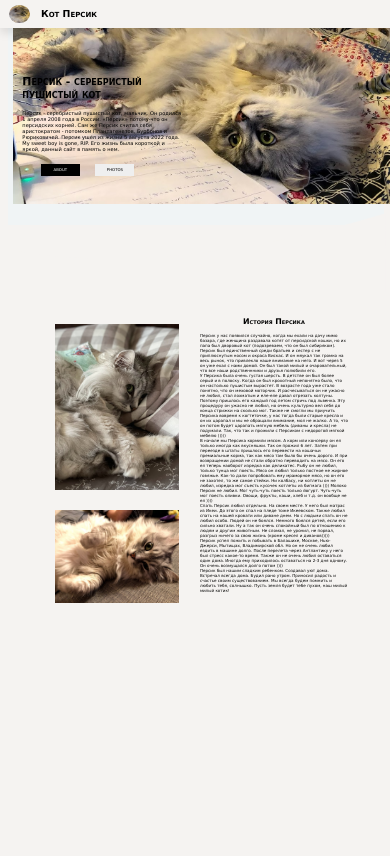
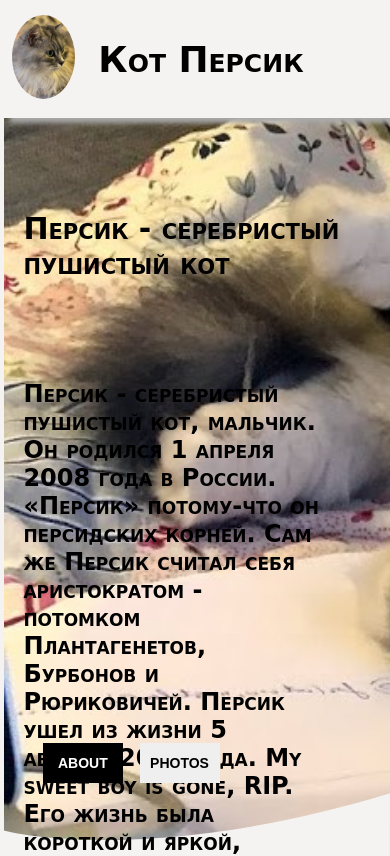
Before and after one commit to Katyi/Persik_project, a React (Create React App) app: page /Persik_project/album in a window 390 px wide. Shown: the top 856 px of the page. Built offline with nearby package versions, Linux system fonts and the light colour scheme.

Commit message:
made adaptive css

```diff
--- a/package.json
+++ b/package.json
@@ -14,6 +14,8 @@
   },
   "scripts": {
     "start": "react-scripts start",
+    "predeploy": "npm run build",
+    "deploy": "gh-pages -d build",
     "build": "react-scripts build",
     "test": "react-scripts test",
     "eject": "react-scripts eject"
@@ -37,6 +39,7 @@
     ]
   },
   "devDependencies": {
+    "gh-pages": "^4.0.0",
     "jest": "^27.5.1"
   }
 }
--- a/src/components/Container.jsx
+++ b/src/components/Container.jsx
@@ -8,7 +8,7 @@ import { useNavigate } from 'react-router-dom';
 const Container = () => {
   let navigate = useNavigate();
   return (
-    <div>
+    <div className='wrapper'>
       <div className="container">
         <div className="aboutPersik">
           <div className="textAboutPersik">
--- a/src/components/Navbar.jsx
+++ b/src/components/Navbar.jsx
@@ -4,11 +4,13 @@ import Myimage from '../images/Pers1.jpg'
 const Navbar = () => {
   return (
     <div className="headbox">
-      <img
-        className="picturesmall"
-        src={Myimage}
-        alt="Маленькое фото кота Персика"
-      />
+      <div className="headPicthure">
+        <img
+          className="picturesmall"
+          src={Myimage}
+          alt="Маленькое фото кота Персика"
+        />
+      </div>
       <div className="headName">
         <h1>Кот Персик</h1>
       </div>
--- a/src/styles/App.css
+++ b/src/styles/App.css
@@ -1,276 +1,395 @@
 body {
-  margin: 1;
+  margin: 0px 0px 0px 0px;
+  display: flex;
+  flex-direction: column;
   background-color: #f5f3f1;
-}
-
-.headbox {
-  background-color: #f5f3f1;
-  background-position: center center;
-  border: 1px solid transparent;
-  box-shadow: 0px 5px 10px 0px rgba(0,0,0,0.1);
-  top: 0;
-  left: 0;
-  width: 100%;
-  position: fixed;
-  z-index: 9999;
-  display: table;
-  vertical-align: middle;
-}
-
-.picturesmall {
-  position: absolute;
-  border-radius: 50%;
-  margin-left: 2%;
-  margin-top: 1%;
-  width: 5.4%;
-  height: 70%;
-}
-
-.headName {
-  position: relative;
-  border: 1px solid transparent;
-  width: 50%;
-  height: 100%;
-  left: 10%;
   font-family: Comic Sans MS, Comic Sans, fantasy;
   font-variant: small-caps;
-  font-size: 1.2vw;
+  font-size: 16px;
+  overflow-x: hidden;
 }
-
+/* ------------------------HEADER component Navbar------------------------------------------ */
+.headbox {
+  position: fixed;
+  background-color: #f5f3f1;
+  box-shadow: 10px 5px 5px darkgray;
+  width: 100vw;
+  height: 14vh;
+  z-index: 9999;
+  display: flex;
+  align-items: center;
+}
+.picturesmall {
+  border-radius: 50%;
+  height: 10vh;
+  margin-left: 3vw;
+}
+.headName {
+  margin-left: 6vw;
+  font-size: 30px;
+}
+/*                                    MAIN                                                    */
+.wrapper {
+  background-color: #f5f3f1;
+  display: flex;
+  flex-direction: column;
+  /* overflow-x: hidden; */
+  /* width: 1; */
+}
 .container {
-  position: relative;
-  border: 1px solid transparent;
-  background-color: #f0f4f5;
-  top: 5vw;
-  width: 100%;
-  height: 50vw;
+  /* margin-top: 16vh; */
+  /* width: 113vw; */
+  height: 93vh;
 }
-
 .aboutPersik {
-  border: 1px solid transparent;
   width: 45%;
   height: 60%;
   position: absolute;
-  top: 17%;
-  left: 2%;
+  top: 25vh;
+  left: 5vw;
   z-index: 9;
 }
-
 .textAboutPersik {
   position: absolute;
-  border: 1px solid transparent;
-  width: 100%;
-  top: 3vw;
+  width: 50vw;
   left: 1vw;
-  font-family: Comic Sans MS, Comic Sans, fantasy;
-  font-variant: small-caps;
   font-weight: 900;
-  font-size: 2.8vw;
+  font-size: 48px;
 }
-
 .restTextAboutPersik {
   position: absolute;
-  border: 1px solid transparent;
-  width: 95%;
-  top: 12vw;
+  width: 50vw;
+  top: 18vh;
   left: 1vw;
-  font-family: Comic Sans MS, Comic Sans, fantasy;
   font-size: 1.3vw;
+  font-size: 24px;
+  font-weight: 700;
 }
-
 .btn1 {
   color: white;
   background: #000000;
   position: absolute;
-  font-family: Comic Sans MS, Comic Sans, fantasy;
-  font-size: 1vw;
+  font-size: 16px;
+  font-weight: 700;
   border: 1px solid black;
-  top: 26vw;
+  top: 52vh;
   left: 6vw;
-  width: 10vw;
-  height: 3vw;
+  width: 160px;
+  height: 47px;
   cursor: pointer;
 }
-
 .btn2 {
   position: absolute;
   display: table;
   border: 1px solid transparent;
-  top: 26vw;
-  left: 20vw;
-  width: 10vw;
-  height: 3vw;
+  top: 52vh;
+  left: 22vw;
+  width: 160px;
+  height: 47px;
   color: black;
-  font-family: Comic Sans MS, Comic Sans, fantasy;
-  font-size: 1vw;
+  font-size: 16px;
+  font-weight: 700;
   cursor: pointer;
 }
-
 .panorama {
   position: fixed;
-  border: 1% solid transparent;
-  width: 100%;
-  height: 120vw;
 }
-
 .picturebig {
-  position: absolute;
-  top: -8.5vw;
-  left: 1vw;
-  width: 98%;
-  height: 44.5%;
+  height: 113vh;
+  margin-left: 1vw;
   z-index: 0;
-  background-attachment: fixed;
 }
-
 .tn-atom3 {
   position: relative;
-  border: 0px solid transparent;
-  top: 2vw;
-  display: table;
-  width: 101%;
-  height: 100%;
+  top: 1vh;
+  width: 100vw;
 }
-
 .restofinfo {
   position: relative;
   background-color: #f5f3f1;
-  border: 0px solid transparent;
-  width: 101%;
-  height: 86vw;
-  bottom: -1vw;
+  width: 100vw;
+  /* padding-bottom: auto; */
 }
-
 .container1 {
   position: relative;
   width: 80%;
-  height: 90%;
-  top: 6vw;
+  top: -5vw;
   margin-left: auto;
   margin-right: auto;
   margin-bottom: auto;
   height: 75vw;
-  display: table;
+  /* display: table; */
   border: 0px solid transparent;
 }
-
 .tn-atom4 {
   position: absolute;
   width: 49%;
   height: 100%;
-  top: 0;
+  top: 6vh;
   left: 0;
-  border: 1px solid transparent;
 }
-
 .pictureMedium {
-  top: 1vw;
-  padding: 0.5em;
+  margin-top: 1vw;
   width: 84%;
 }
-
 .tn-atom5 {
   position: absolute;
   width: 49%;
   height: 100%;
   top: 0;
   right: 0;
-  border: 1px solid transparent;
 }
-
 .storyPersik {
   position: absolute;
   border: 1px solid transparent;
   width: 100%;
   text-align: center;
-  font-family: Comic Sans MS, Comic Sans, fantasy;
-  font-variant: small-caps;
   font-weight: 900;
   font-size: 2vw;
 }
-
 .tn-atom6 {
   position: absolute;
   border: 1px solid transparent;
   width: 100%;
   top: 4vw;
   bottom: 2vw;
-  font-family: Comic Sans MS, Comic Sans, fantasy;
   font-size: 1.05vw;
 }
-
-.footer {
+/*                           FOOTER--------------------------------------------------------------------------------------- */
+/* .footer {
   background-color: #f5f3f1;
   background-position: center center;
   border: 0px solid transparent;
   box-shadow: 0px 5px 10px 0px rgba(0,0,0,0.1);
   bottom: 0;
   width: 100%;
-  height: 3vw;
+  height: 0vw;
   position: fixed;
   z-index: 9999;
   display: table;
   vertical-align: middle;
   box-sizing: border-box;
-}
-
+} */
+/*                                                 ABOUT----------------------------------------------------- */
 .aboutPage {
-  font-size: 2vw;
+  font-size: 30px;
   margin-top: 20vw;
   color: #566573;
-  font-family: Comic Sans MS, Comic Sans, fantasy;
   font-variant: small-caps;
   text-align: center;
 }
-
 .btn3 {
-  padding: 0.2vw 0.2vw;
+  padding: 2px 2px;
   color: #566573;
   background: transparent;
   position: absolute;
-  font-family: Comic Sans MS, Comic Sans, fantasy;
-  font-size: 0.8vw;
-  font-weight: 900;
-  border: 0.2vw solid #566573;
+  font-size: 18px;
+  font-weight: 700;
+  border: 2px solid #566573;
   top: 30vw;
   left: 45vw;
-  width: 10vw;
-  height: 3vw;
+  width: 200px;
+  height: 60px;
   cursor: pointer;
 }
-
+/*                  PAGE ALBUM ------------------------------------------------------------*/
 .container2 {
   position: relative;
-  top: 11vw;
-  left: 2vw;
-  /* margin-left: auto; */
+  top: 27vh;
+  left: 1vw;
   display: block;
-
 }
-
 .btn4 {
-  padding: 0.2vw 0.2vw;
+  padding: 2px 2px;
   color: #566573;
   background: transparent;
   position: absolute;
-  font-family: Comic Sans MS, Comic Sans, fantasy;
-  font-size: 0.8vw;
+  font-size: 18px;
   font-weight: 900;
-  border: 0.2vw solid #566573;
-  top: -3vw;
+  border: 2px solid #566573;
+  top: -9vh;
   left: 45vw;
-  width: 10vw;
-  height: 3vw;
+  width: 200px;
+  height: 60px;
   cursor: pointer;
 }
-
 .tn-atom7 {
   display: inline-flex;
-  padding: 1vw;
+  padding: 1px;
 }
+.pictureForAlbum {
+  margin-top: 2px;
+  padding: 2px;
+  width: 32vw;
+}
+/*                                   ADAPTIVES----------------------------------------------------- */
+/* tablet */
+@media (min-width: 700px) and (max-width: 1200px) {
+  .wrapper {
+    width: 100%;
+  }
+  .headbox {
+    width: 100%;
+  }
+  .headName {
+    font-size: 3vw;
+  }
+  .aboutPersik {
+    width: 100%;
+  }
+  .textAboutPersik {
+    width: 90%;
+    font-size: 4.5vw;
+  }
+  .restTextAboutPersik {
+    top: 15vw;
+    font-size: 2.5vw;
+    width: 87%;
+  }
+  .btn1 {
+    font-size: 1.4vw;
+    width: 16vw;
+    height: 5vw;
+  }
+  .btn2 {
+    font-size: 1.4vw;
+    width: 16vw;
+    height: 5vw;
+    left: 26vw;
+  }
+  .storyPersik {
+    font-size: 30px;
+    top: -3%;
+  }
+  .restofinfo {
+    height: 130vh;
+    width: 100%;
+  }
+  .container1 {
+    /* position: relative; */
+    /* width: 80%; */
+    top: 0vw;
+    /* margin-left: auto;
+    margin-right: auto;
+    margin-bottom: auto; */
+    /* height: 75vw; */
+    /* display: table; */
+    /* border: 0px solid transparent; */
+  }
+  .tn-atom6 {
+    font-size: 1.8vw;
+  }
+  .tn-atom5 {
+    width: 100%;
+  }
+  .tn-atom4 {
+    display: none;
+  }
+  .picturebig img {
+    object-position: right center;
+    /* height: 97vh;
+    margin-left: 1vw;
+    z-index: 0; */
 
-.pictureForAlbum {
-  margin-top: 0.5vw;
-  padding: 0.5vw;
-  width: 29vw;
+  }
+  .aboutPage {
+    margin-top: 50vh;
+  }
+  .btn3 {
+    top: 70vh;
+    left: 40vh;
+  }
+  .pictureForAlbum {
+    width: 48vw;
+  }
 }
+/* mobile */
+@media (max-width: 700px) {
+  .headName {
+    font-size: 4.6vw;
+  }
+  .wrapper {
+    /* width: 97vh; */
+  }
+  .aboutPersik {
+    width: 95vw;
+    height: 120vh;
+  }
+  .textAboutPersik {
+    width: 95%;
+    font-size: 30px;
+  }
+  .restTextAboutPersik {
+    top: 20vh;
+    /* font-size: 18px; */
+    width: 80%;
+  }
+  .btn1 {
+    top: 63vh;
+    font-size: 14px;
+    width: 80px;
+    height: 40px;
+  }
+  .btn2 {
+    top: 63vh;
+    font-size: 14px;
+    width: 80px;
+    height: 40px;
+    left: 120px;
+  }
+  .storyPersik {
+    font-size: 30px;
+    top: -12%;
+  }
+  .container1 {
+    top: 6vh;
+  }
+  .restofinfo {
+    /* top: 15px; */
+    height: 106vh;
+  }
+  .tn-atom6 {
+    font-size: 12px;
+    /* top: 42px;s */
+  }
+  .tn-atom5 {
+    width: 100%;
+  }
+  .tn-atom4 {
+    display: none;
+  }
+  .picturebig {
+    height: 120vh;
+    margin-left: 1vw;
+    z-index: 0;
+  }
+  .aboutPage {
+    font-size: 25px;
+    width: 90%;
+    margin-top: 50vh;
+    margin-left: 5vh;
+  }
+  .btn3 {
+    top: 70vh;
+    font-size: 16px;
+    width: 140px;
+    height: 50px;
+    left: 20vh;
+  }
+  .container2 {
+    position: relative;
+    top: 27vh;
+    left: 1vw;
+    display: block;
+  }
+  .btn4 {
+    left: 35vw;
+  }
+  .tn-atom7 {
+    display: inline-flex;
+    padding: 1px;
+  }
+  .pictureForAlbum {
+    width: 97vw;
+  }
+}
```
Also changed, not shown: 1 other file (tests, documents, lock files or other folders).
